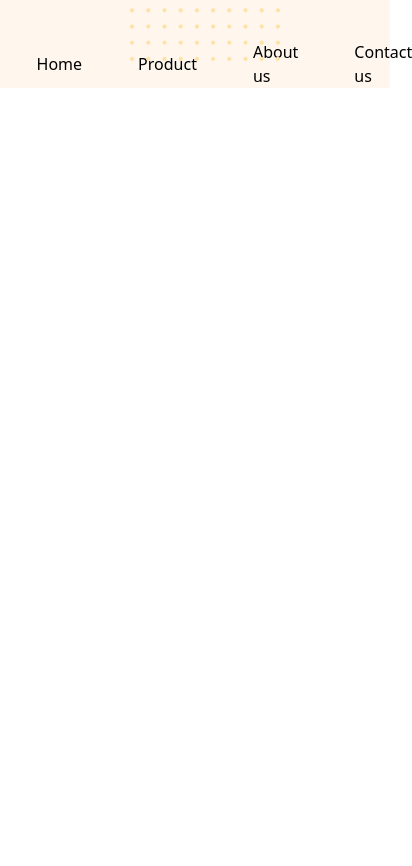
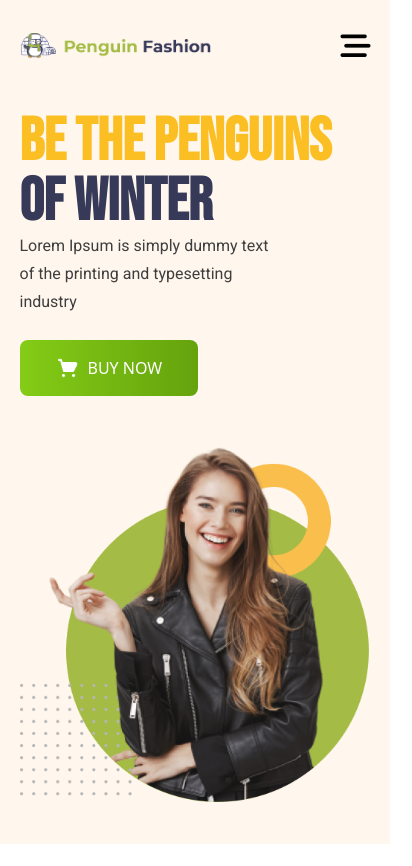
Before and after one commit to NaimurRahman00/penguin-shop-tailwind-css, a plain HTML site: page index.html in a window 390 px wide. Shown: the whole page, 412 px wide, since content can reach past the window. Before the commit the page ends 844 px from the top, so only its background shows below. Drawn offline with nearby package versions, Linux system fonts and the light colour scheme.

Commit message:
Header banner added and Responsive

```diff
--- a/index.html
+++ b/index.html
@@ -4,31 +4,95 @@
     <meta charset="UTF-8" />
     <meta name="viewport" content="width=device-width, initial-scale=1.0" />
     <title>Penguin Fashion</title>
+    <!-- Font Awesome CDN -->
+    <script src="https://kit.fontawesome.com/4363fbc18b.js" crossorigin="anonymous"></script>
     <!-- Tailwind CSS CDN -->
     <script src="https://cdn.tailwindcss.com"></script>
+    <!-- Google Font -->
+    <link rel="preconnect" href="https://fonts.googleapis.com" />
+    <link rel="preconnect" href="https://fonts.gstatic.com" crossorigin />
+    <link
+      href="https://fonts.googleapis.com/css2?family=Bebas+Neue&family=Roboto:wght@400;500;700;900&display=swap"
+      rel="stylesheet"
+    />
     <style>
+      #font-bebas {
+        font-family: "Bebas Neue", sans-serif !important;
+      }
+      #font-roboto {
+        font-family: "Roboto", sans-serif;
+      }
+      #container {
+        width: 81.25%;
+        max-width: 1440px;
+        margin: auto;
+      }
+
+      /* Responsive */
+      @media (max-width:600px) {
         #container {
-            width: 81.25%;
-            max-width: 1440px;
-            margin: auto;
+          width: 90%;
+
         }
+
+      }
     </style>
   </head>
   <body>
-    <header class="bg-orange-50">
+    <!-- Header -->
+    <header class="bg-orange-50 h-screen">
+      <!-- Navbar -->
       <div id="container">
-        <nav class="flex items-center justify-between pt-10">
+        <nav class="flex items-center justify-between pt-7 sm:pt-10">
           <div class="flex">
-            <img class="w-72" src="./icons/logo.png" alt="" />
-            <img class="absolute top-0 left-1/3" src="./images/dot-group.png" alt="">
+            <img class="sm:w-72 w-48" src="./icons/logo.png" alt="" />
+            <img
+              class="hidden sm:absolute sm:top-0 sm:left-1/3 sm:inline"
+              src="./images/dot-group.png"
+              alt="dot-group"
+            />
           </div>
-          <div class="flex gap-14 items-center">
+          <div class="sm:gap-14 items-center font-medium hidden sm:flex">
             <a href="">Home</a>
             <a href="">Product</a>
             <a href="">About us</a>
             <a href="">Contact us</a>
           </div>
+          <div class="sm:hidden contents">
+            <h3 class="text-3xl">
+              <i class="text-black fa-solid fa-bars-staggered"></i>
+            </h3>
+          </div>
         </nav>
+        <!-- Banner Hero -->
+        <div class="sm:flex justify-between gap-40 items-center sm:mt-5 mt-12  pb-16">
+          <div class="sm:w-1/2 mb-11">
+            <h1
+              class="text-6xl sm:text-[80px] font-extrabold text-[#363958] sm:mb-[-.5rem]"
+              id="font-bebas"
+            >
+              <span class="text-amber-400">Be the Penguins</span><br/>
+              of Winter
+            </h1>
+            <p class="mt-0 leading-7 w-3/4 text-[#3E3E3E] mb-6" id="font-roboto">
+              Lorem Ipsum is simply dummy text of the printing and typesetting
+              industry
+            </p>
+            <button
+              class="text-white font-medium text-base py-4 px-9 bg-gradient-to-r from-lime-500 to-lime-600 mt-2 rounded-lg flex"
+            >
+              <img
+                class="w-6 mr-2"
+                src="./icons/shopping-cart.png"
+                alt="shopping-cart"
+              />
+              BUY NOW
+            </button>
+          </div>
+          <div class="sm:w-1/2">
+            <img src="./images/model.png" alt="" />
+          </div>
+        </div>
       </div>
     </header>
     <main></main>
```
Also changed, not shown: icons/shopping-cart.png (renamed from icons/shopping-cart 1.png).
